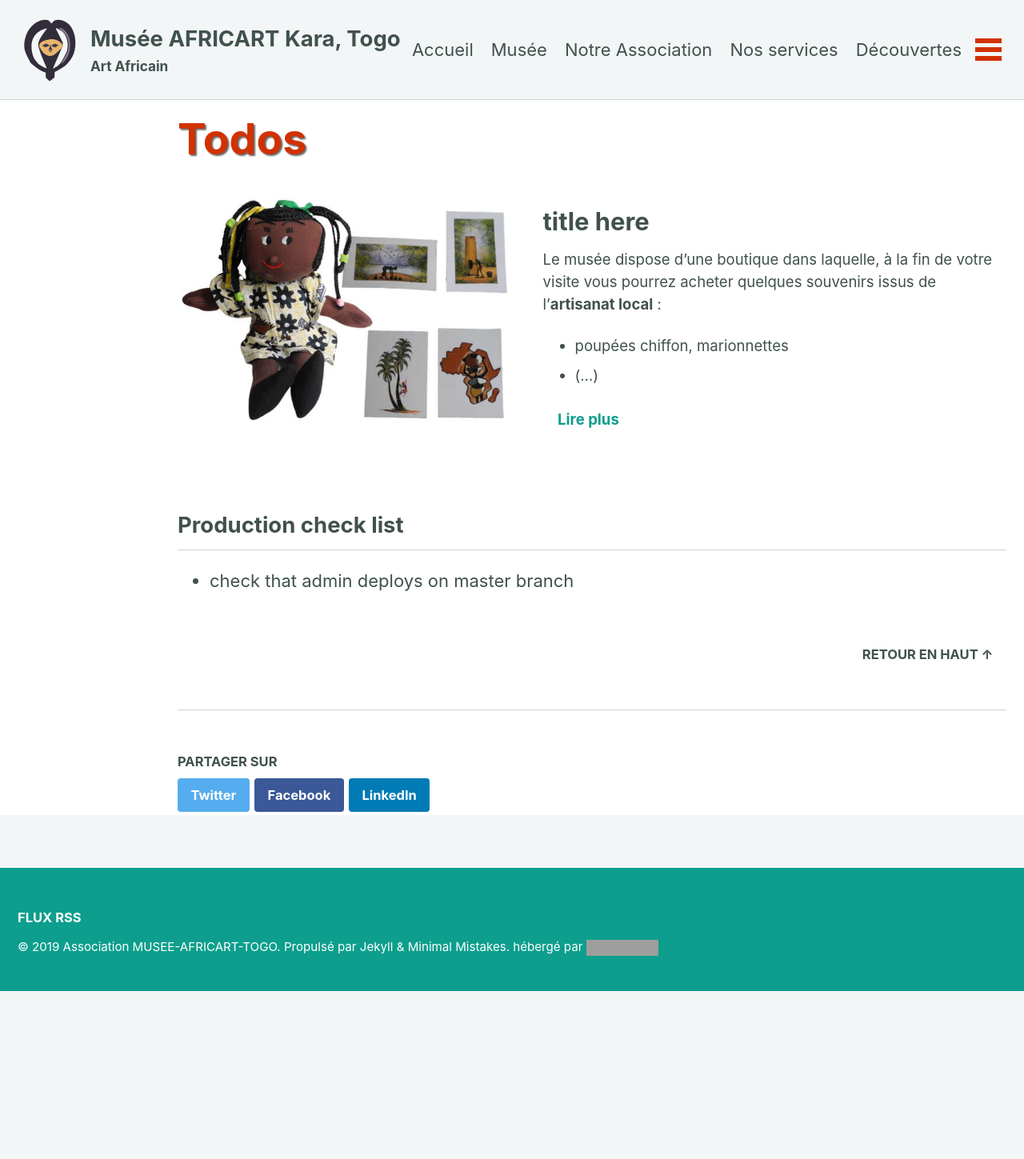
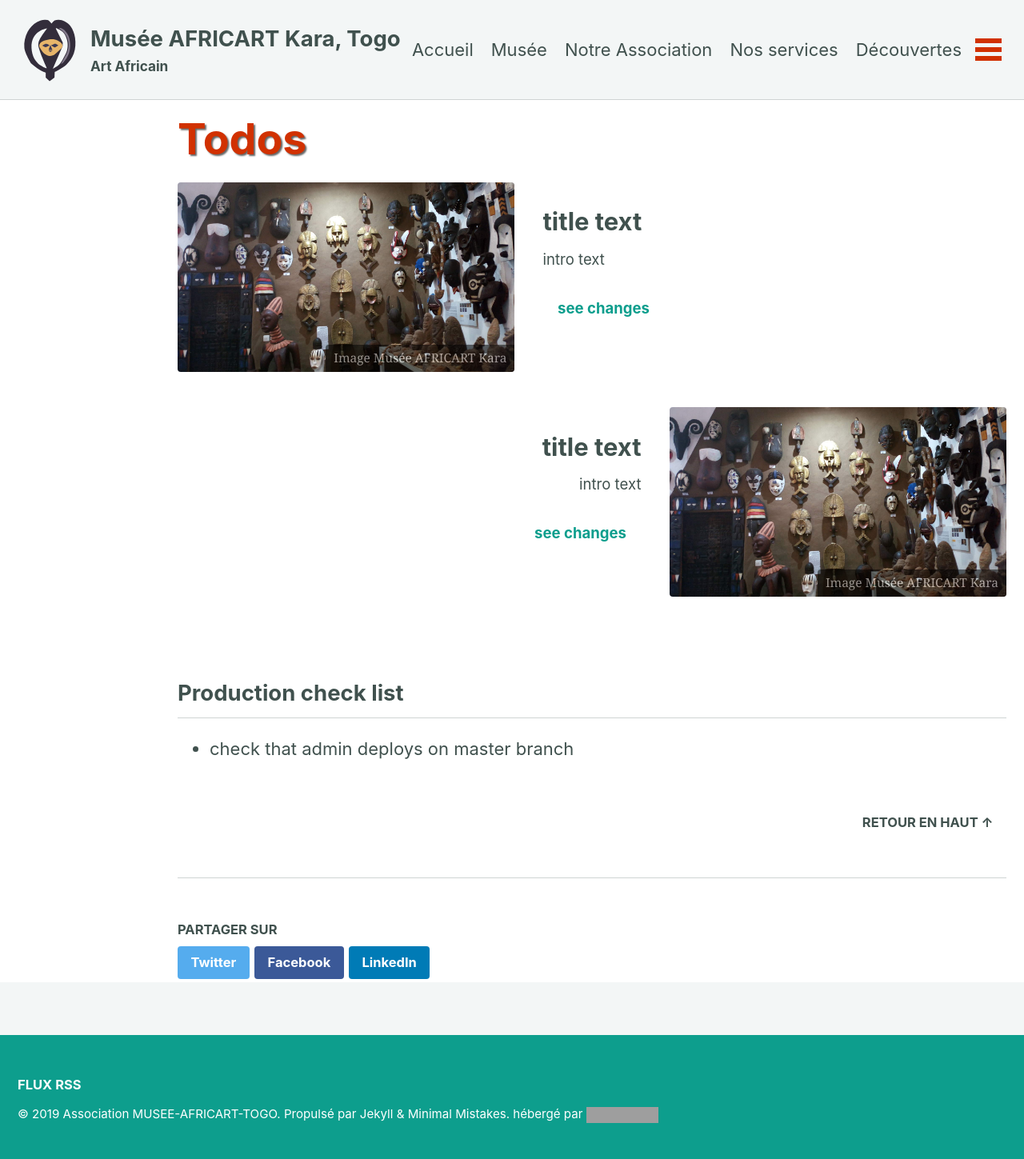
Before and after one commit to africart/musee-africart-togo.com, a Jekyll site: the page built from _pages/todos.md, in a window 1280 px wide. Shown: the whole page at 80% size. Built offline with Jekyll 4.4.1, drawn with Linux system fonts in a browser that asks for light colours; a script that is not in the unit is left out; before the commit the page ends 1239 px from its top, so only the background shows below that; grey boxes are pictures that could not be loaded.

Commit message:
cms page edit

```diff
--- a/_pages/todos.md
+++ b/_pages/todos.md
@@ -1,18 +1,25 @@
 ---
 title: Todos
 sitemap: false
-permalink: /t1
+permalink: /todos
 features:
-  - type: left
-    image_path: /img/boutique/musee-africart-togo-cartes-postales-peintes-poupee-de-chiffon-577x433.jpg
-    alt: "Boutique"
-    title: "Notre boutique"
-
-    excerpt: >
-      Le musée dispose d’une boutique dans laquelle, à la fin de votre visite vous pourrez acheter quelques souvenirs issus de l’**artisanat local** :
-       - poupées chiffon, marionnettes
-       - (...)
-    title: title here
+  - alt: alt text
+    btn_class: yoolo
+    btn_label: see changes
+    excerpt: intro text
+    image_caption: Image Musée AFRICART Kara
+    image_path: /img/masques-musee-africart-kara-togo-splash-1600x900.jpg
+    title: title text
+    type: left
+    url: /c
+  - alt: alt text
+    btn_class: yoolo
+    btn_label: see changes
+    excerpt: intro text
+    image_caption: Image Musée AFRICART Kara
+    image_path: /img/masques-musee-africart-kara-togo-splash-1600x900.jpg
+    title: title text
+    type: right
     url: /c
 ---
 
```
